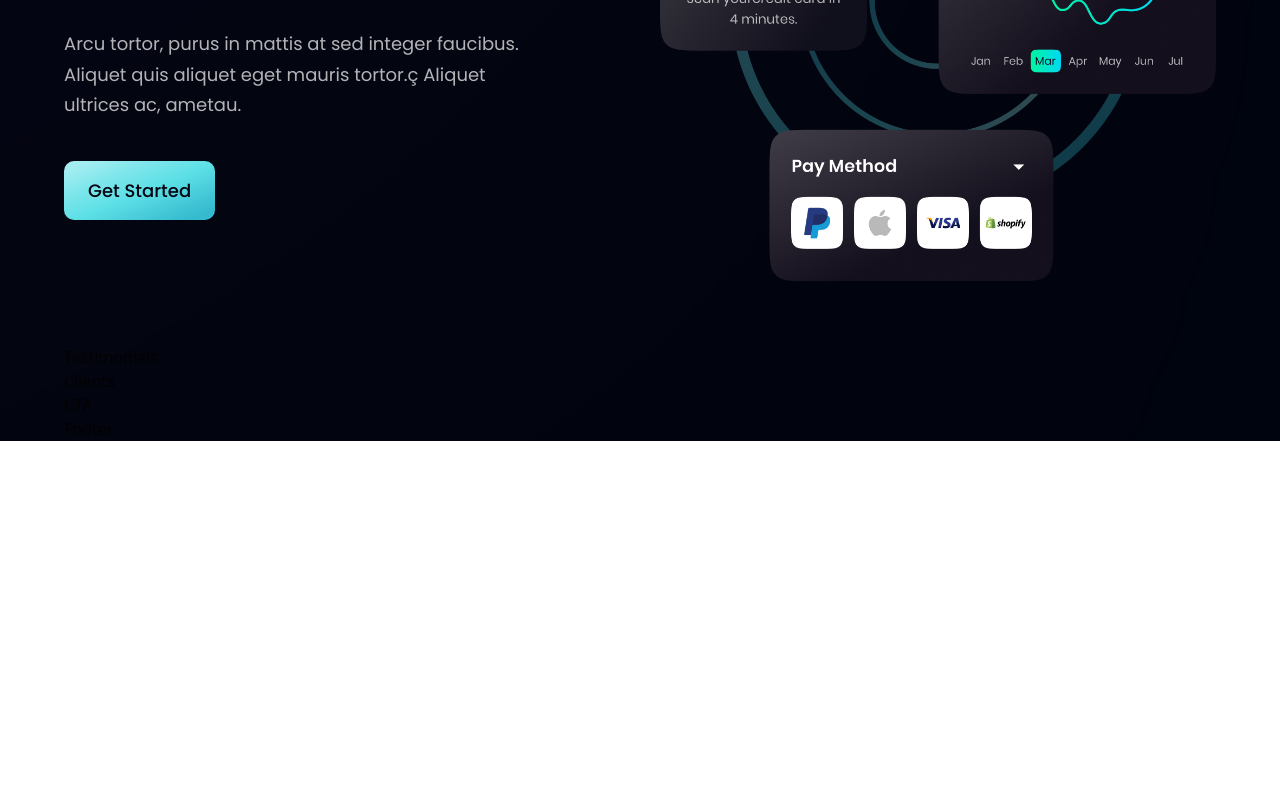
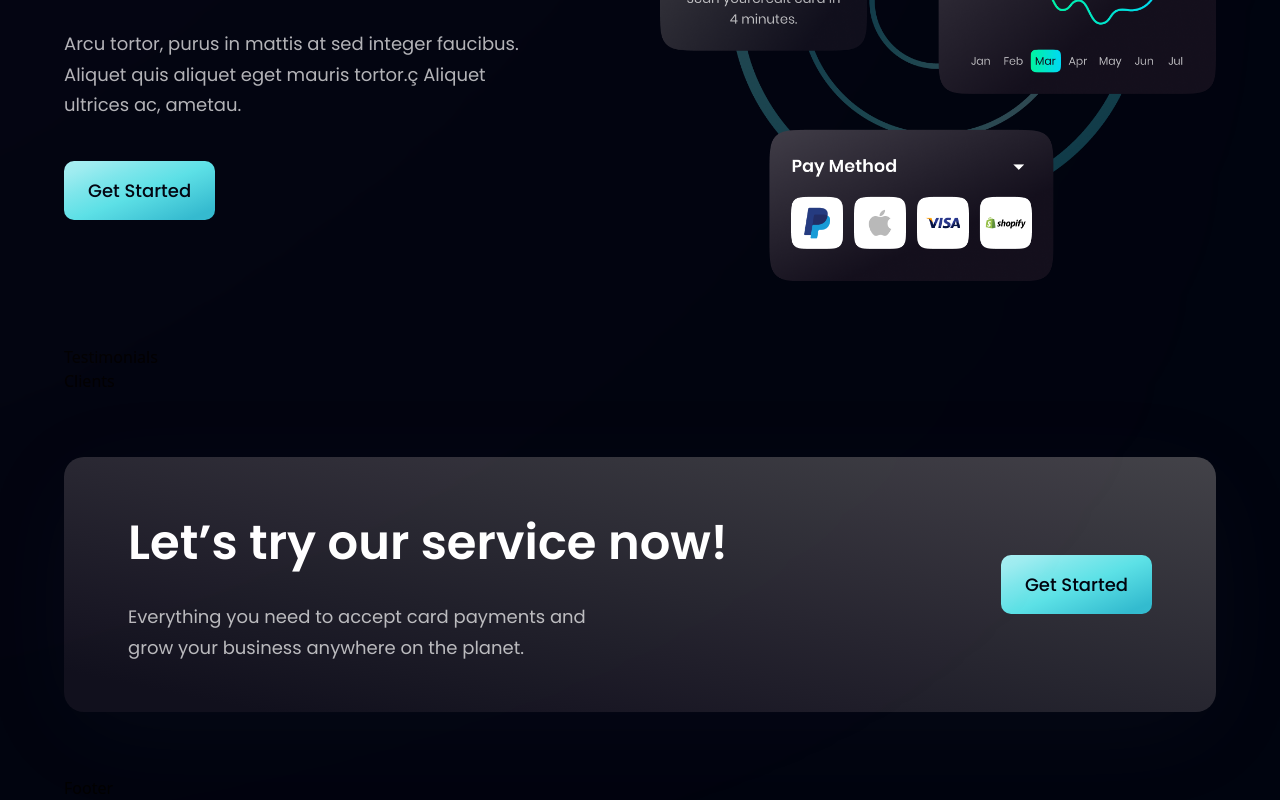
Before and after one commit to amine-amari/bank_modern_app, a React (Vite) app: page / in a window 1280 px wide. Shown: the part 2435-3235 px from the top of the page. Before the commit the page ends 2876 px from the top, so only its background shows below. Built offline with nearby package versions, Linux system fonts and the light colour scheme.

Commit message:
implemented cta section

```diff
--- a/src/components/CTA.jsx
+++ b/src/components/CTA.jsx
@@ -1,9 +1,20 @@
-import React from 'react'
+import styles from "../style";
+import Button from "./Button";
 
-const CTA = () => {
-  return (
-    <div>CTA</div>
-  )
-}
+const CTA = () => (
+  <section className={`${styles.flexCenter} ${styles.marginY} ${styles.padding} sm:flex-row flex-col bg-black-gradient-2 rounded-[20px] box-shadow`}>
+    <div className="flex-1 flex flex-col">
+      <h2 className={styles.heading2}>Let’s try our service now!</h2>
+      <p className={`${styles.paragraph} max-w-[470px] mt-5`}>
+        Everything you need to accept card payments and grow your business
+        anywhere on the planet.
+      </p>
+    </div>
+
+    <div className={`${styles.flexCenter} sm:ml-10 ml-0 sm:mt-0 mt-10`}>
+      <Button />
+    </div>
+  </section>
+);
 
 export default CTA
```
